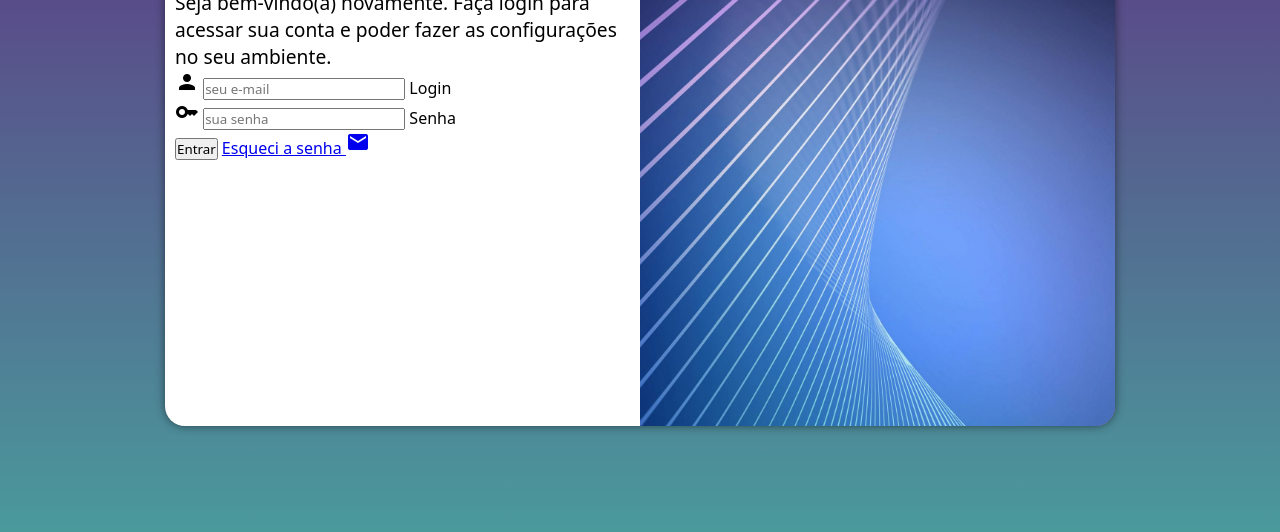
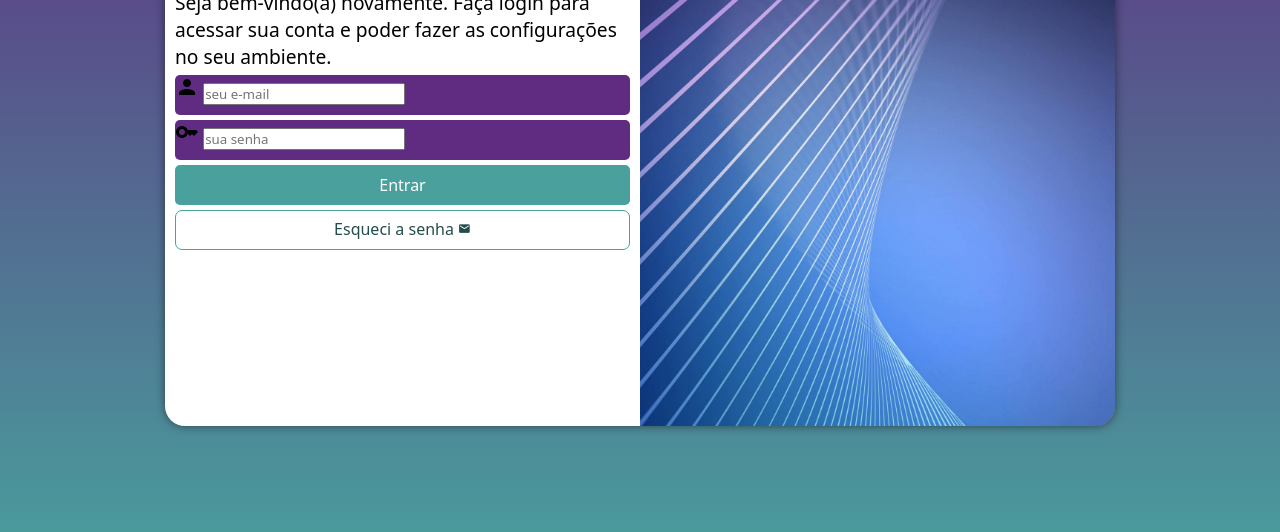
Before and after one commit to Kameira/projeto-login, a plain HTML site: page index.html in a window 1280 px wide. Shown: the part 224-756 px from the top of the page. Drawn offline with Linux system fonts and the light colour scheme.

Commit message:
formatação do formulário

```diff
--- a/estilos/style.css
+++ b/estilos/style.css
@@ -60,3 +60,56 @@ main {
 #formulario > p {
     font-size: 0.8em;
 }
+
+.campo {
+    background-color: #5f2c82;
+    width: 100%;
+    display: block;
+    height: 40px;
+    border-radius: 5px;
+    margin: 5px 0px;
+}
+
+.campo > label {
+    display: none;
+}
+
+form > input[type=submit] {
+    display: block;
+    font-size: 1em;
+    width: 100%;
+    height: 40px;
+    background-color: #49a09d;
+    color: white;
+    border: none;
+    border-radius: 5px;
+    cursor: pointer;
+}
+
+form > input[type=submit]:hover {
+    background-color: #357471;
+}
+
+form > a.botao {
+    display: block;
+    text-align: center;
+    font-size: 1em;
+    width: 100%;
+    height: 40px;
+    margin-top: 5px;
+    padding-top: 7px;
+    background-color: white;
+    border: 1px solid #49a09d;
+    border-radius: 7px;
+    text-decoration: none;
+    color: #234d4b;
+}
+
+form > a.botao:hover {
+    background-color: #54b6b3;
+}
+
+form > a.botao > i {
+    font-size: 0.8em;
+
+}
--- a/index.html
+++ b/index.html
@@ -29,7 +29,7 @@
                         <label for="isenha">Senha</label>
                     </div>
                     <input type="submit" value="Entrar">
-                    <a href="#">Esqueci a senha <i class="material-icons">mail</i></a>
+                    <a href="#" class="botao">Esqueci a senha <i class="material-icons">mail</i></a>
                 </form>
             </div>
         </section>
```
